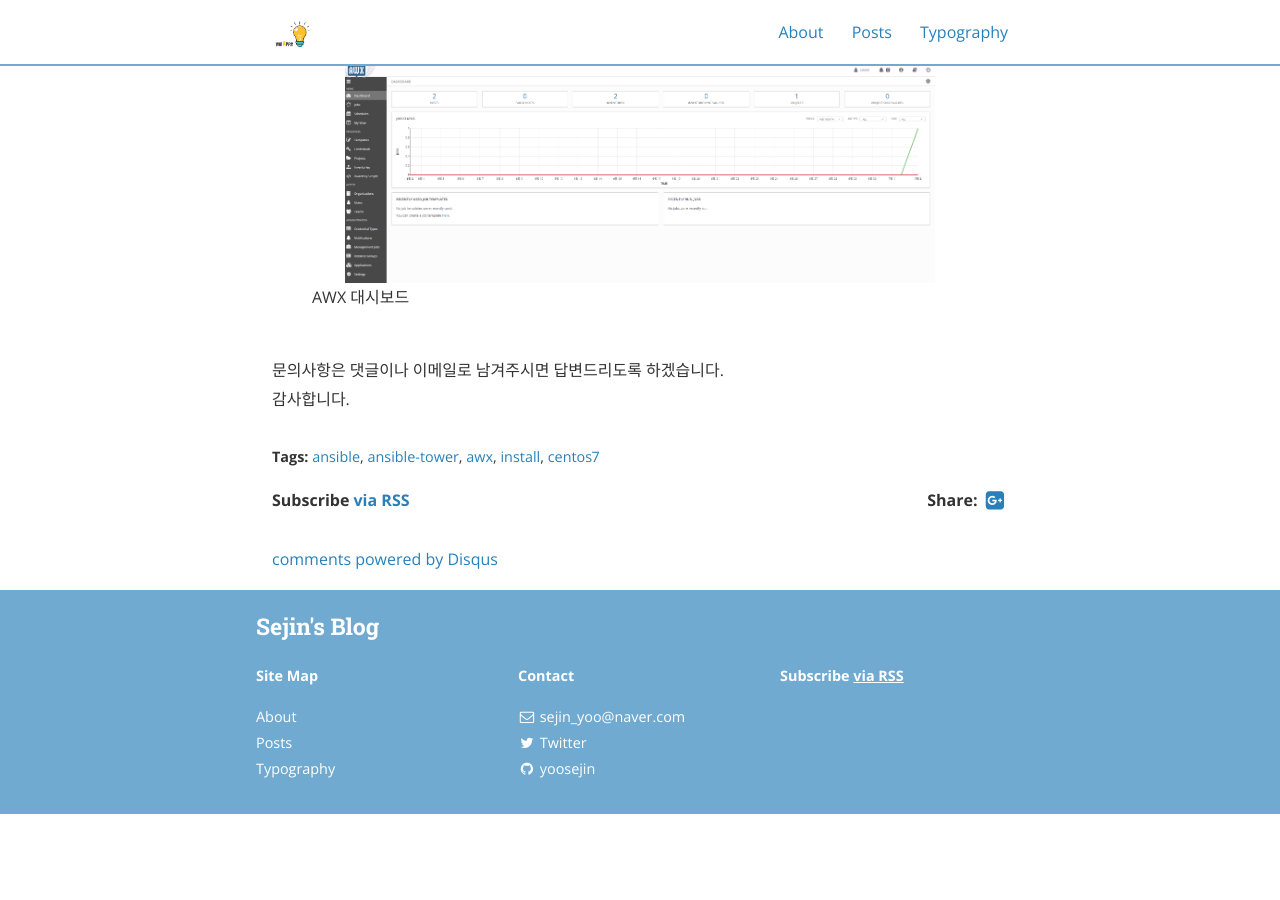
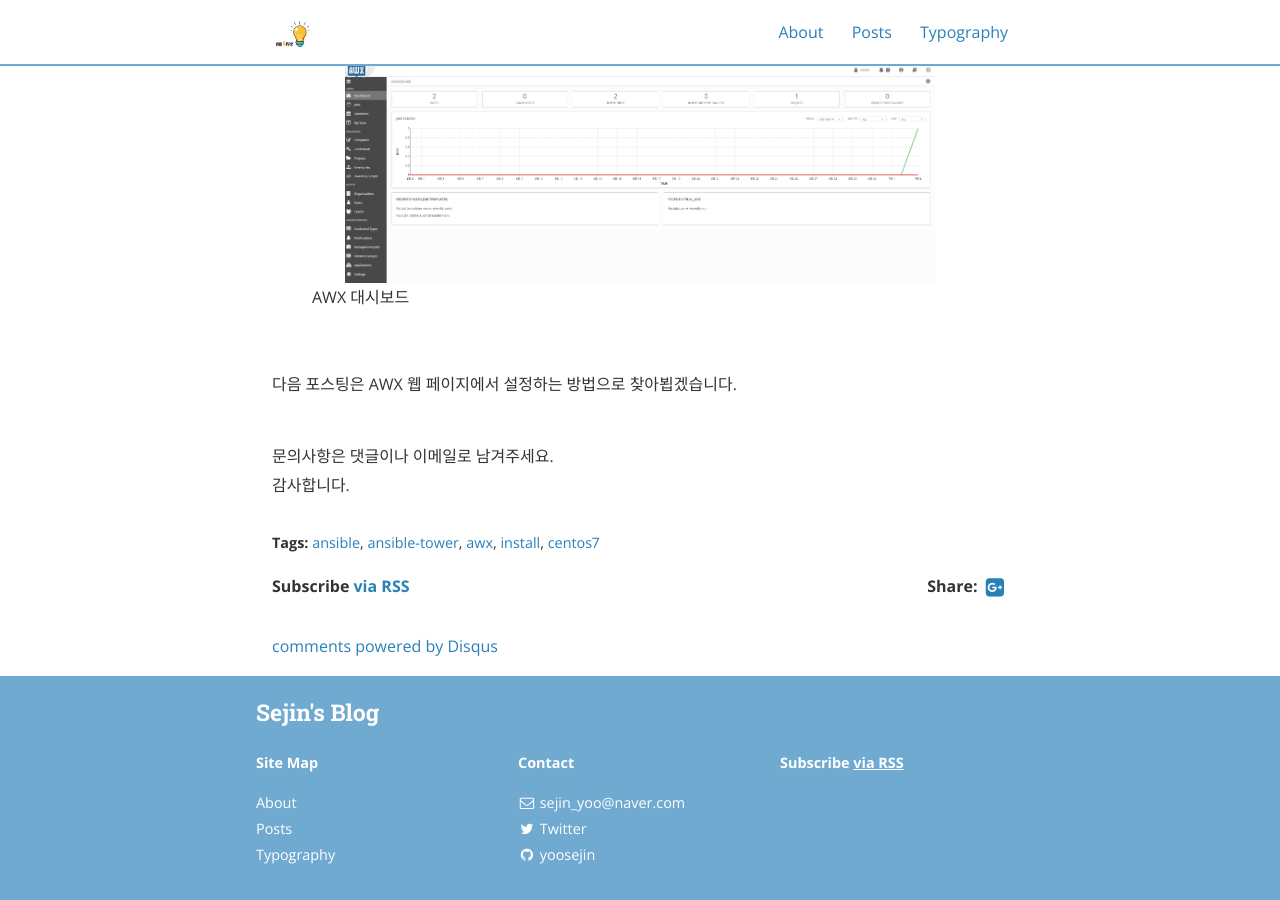
Before and after one commit to yoosejin/yoosejin.github.io, a Jekyll site: the page built from _posts/2020-07-15-How-to-install-ansible-and-awx.md, in a window 1280 px wide and 900 px high, scrolled down 4815 px. Built offline with Jekyll 4.4.1, drawn with Linux system fonts in a browser that asks for light colours; nearby versions of some CDN libraries; comment, search, counter and statistics services are not loaded; before the commit the page ends 5629 px from its top, so only the background shows below that.

Commit message:
add comment post2

```diff
--- a/_posts/2020-07-15-How-to-install-ansible-and-awx.md
+++ b/_posts/2020-07-15-How-to-install-ansible-and-awx.md
@@ -193,8 +193,12 @@
   <figcaption>AWX 대시보드</figcaption>
 </figure>
 
+<br>
+
+다음 포스팅은 AWX 웹 페이지에서 설정하는 방법으로 찾아뵙겠습니다.
+
 
 <br>
-문의사항은 댓글이나 이메일로 남겨주시면 답변드리도록 하겠습니다.
+문의사항은 댓글이나 이메일로 남겨주세요.
 <br>
 감사합니다.
```
